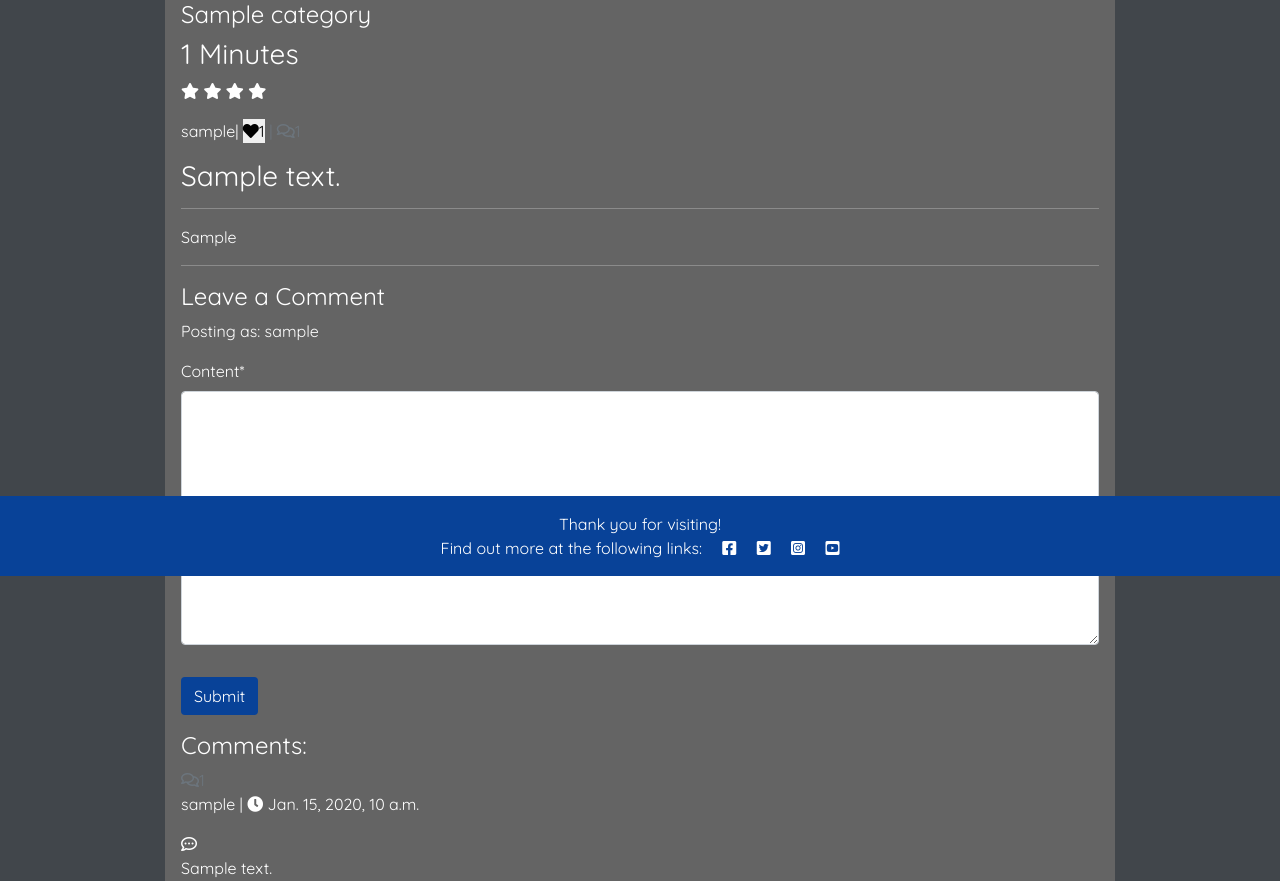
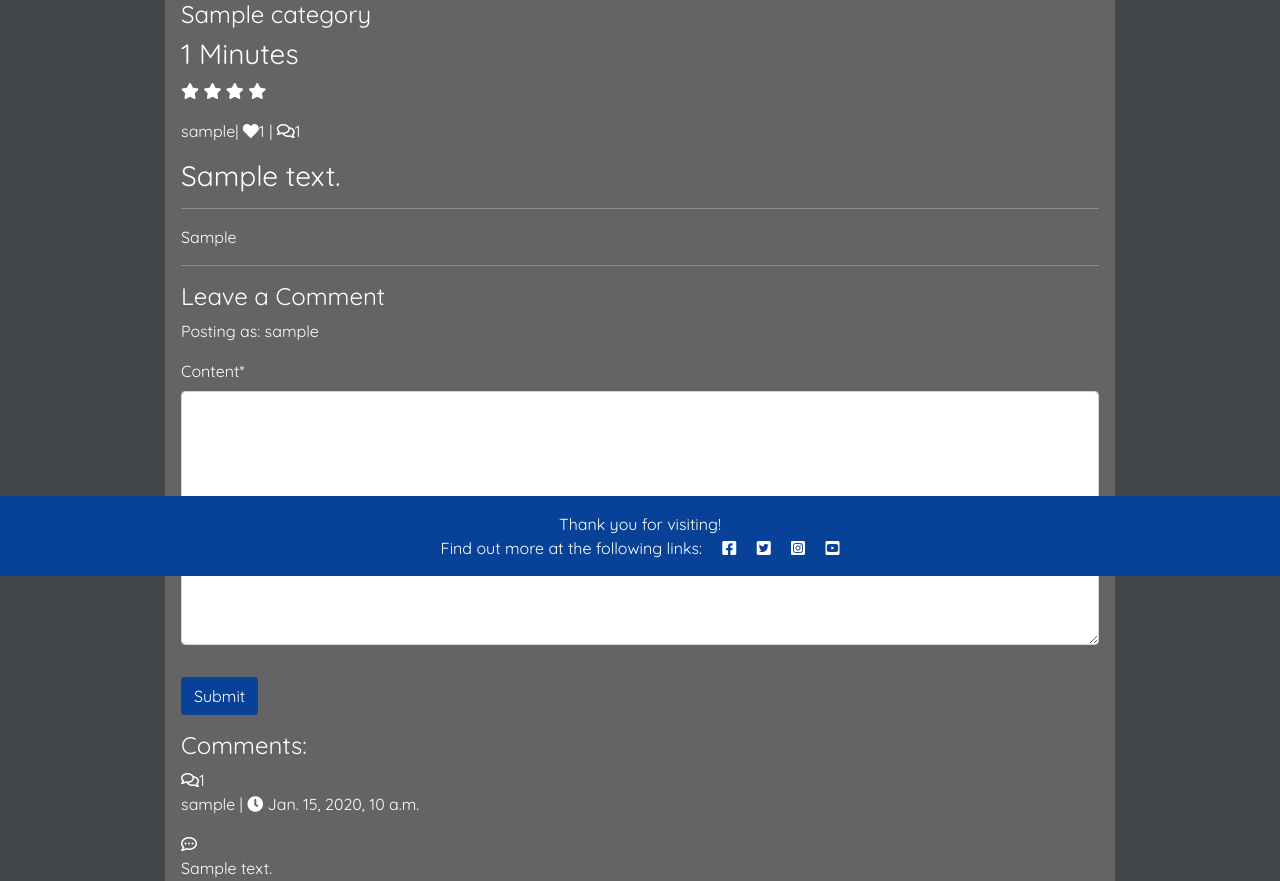
Before and after one commit to Code-Institute-Submissions/CI_PP4_TheosKitchen, a Django app: a page that uses templates/recipe_detail.html in a window 1280 px wide. Shown: the part 224-1105 px from the top of the page. Run offline with Django 3.2, Linux system fonts and the light colour scheme; a user stored in the database is signed in; tables that the repository leaves empty hold one stand-in row (values such as "Sample post"); some libraries are stand-ins or nearby versions.

Commit message:
update css recipe details page

```diff
--- a/static/css/style.css
+++ b/static/css/style.css
@@ -47,7 +47,8 @@ main {
 }
 
 .nav-link, .social-networks, main p,
-main h1, main h3, #recipe {
+main h1, main h3, #recipe, .comments,
+#like-button {
     color: var(--font-color);
 }
 
@@ -151,7 +152,7 @@ main h1, main h3, #recipe {
     width: 100%;
 }
 
-#recipe {
+#recipe, #like-button {
     background-color: var(--recipe-background);
 }
 
--- a/templates/recipe_detail.html
+++ b/templates/recipe_detail.html
@@ -56,21 +56,21 @@
                     <form class="d-inline" action="{% url 'recipe_like' post.slug %}" method="POST">
                         {% csrf_token %}
                         {% if liked %}
-                        <button type="submit" name="blogpost_id" value="{{ post.slug }}">
+                        <button id="like-button" type="submit" name="blogpost_id" value="{{ post.slug }}">
                             <span><i class="fas fa-heart"></i>{{ post.number_of_likes }}</span>
                         </button>
                         {% else %}
-                        <button type="submit" name="blogpost_id" value="{{ post.slug }}">
+                        <button id="like-button" type="submit" name="blogpost_id" value="{{ post.slug }}">
                             <span><i class="far fa-heart"></i>{{ post.number_of_likes }}</span>
                         </button>
                         {% endif %}
                     </form>
                     {% else %}
                     <!-- Lists number of likes -->
-                    <span class="text-secondary"><i class="far fa-heart"></i>{{ post.number_of_likes }}</span>
+                    <span><i class="far fa-heart"></i>{{ post.number_of_likes }}</span>
                     {% endif %}
                     <!-- Number of comments -->
-                    <span class="text-secondary">| <i class="far fa-comments"></i>{{ number_comments }}</span>
+                    <span class="comments">| <i class="far fa-comments comments"></i>{{ number_comments }}</span>
                 </div>
                 <div class="mt-3">
                     <!-- Recipe description -->
@@ -110,7 +110,7 @@
                     <h4>No comments yet:</h4>
                     {% endif %}
                     <!-- Number of comments -->
-                    <span class="text-secondary"><i class="far fa-comments"></i>{{ number_comments }}</span>
+                    <span class="comments"><i class="far fa-comments comments"></i>{{ number_comments }}</span>
                     <!-- list of comments -->
                     {% for comment in comments %}
                     <div class="users-comments">
```
